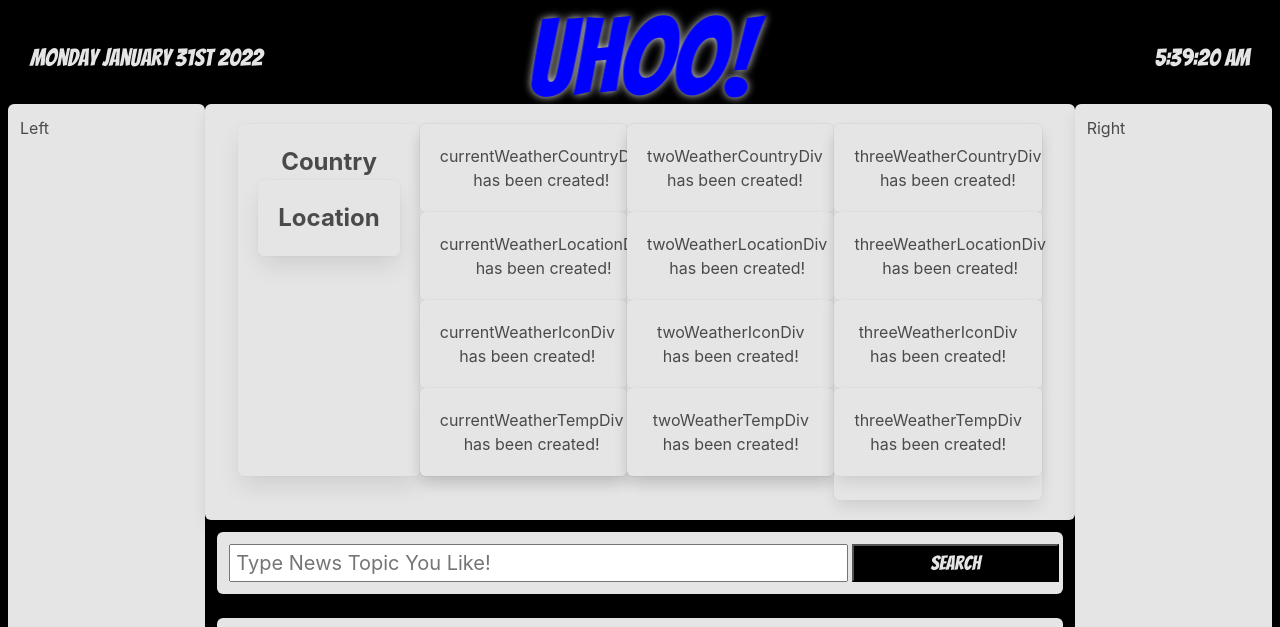
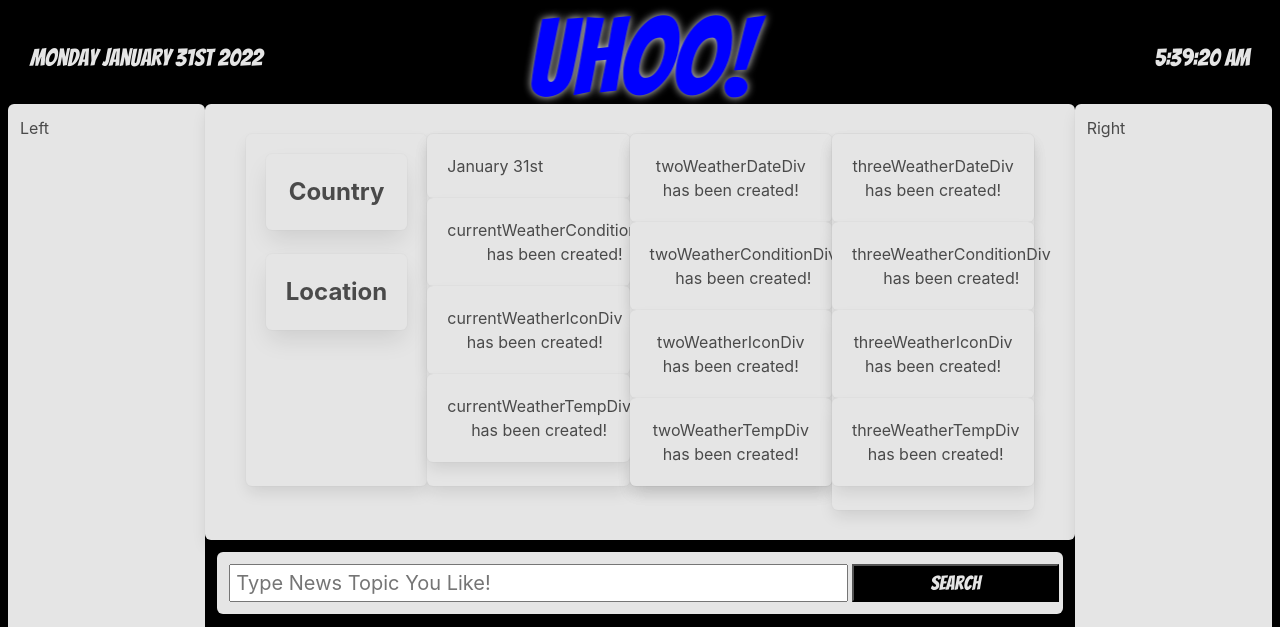
Before and after one commit to KCaseyChamberlain/central-overload, a plain HTML site: page index.html in a window 1280 px wide. Shown: the top 627 px of the page. Drawn offline with nearby package versions, Linux system fonts and the light colour scheme; no server answers.

Commit message:
country, location, and current weather displays in html

```diff
--- a/assets/css/casey.css
+++ b/assets/css/casey.css
@@ -12,3 +12,7 @@ font-size: x-large;
     font-weight: bold;
     font-size: x-large;
     }
+
+#weather-block{
+    padding: 30px;
+}
--- a/assets/js/casey.js
+++ b/assets/js/casey.js
@@ -4,17 +4,24 @@ center.appendChild(weatherBlock);
 weatherBlock.id = 'weather-block';
 weatherBlock.className = 'box columns';
 
-// WEATHER BLOCK TITLE
+// WEATHER BLOCK COUNTRY
+const locationCol = document.createElement('div');
+locationCol.id = 'weather-location-col'
+locationCol.className = 'box';
+weatherBlock.appendChild(locationCol)
+
+
+
 const weatherBlockCountry = document.createElement('div');
 weatherBlockCountry.id = 'weather-block-country'
 weatherBlockCountry.className = 'box';
-weatherBlock.appendChild(weatherBlockCountry)
+locationCol.appendChild(weatherBlockCountry)
 weatherBlockCountry.textContent="Country"
 
 const weatherBlockLocation = document.createElement('div');
 weatherBlockLocation.id = 'weather-block-location'
 weatherBlockLocation.className = 'box';
-weatherBlockCountry.appendChild(weatherBlockLocation)
+locationCol.appendChild(weatherBlockLocation)
 weatherBlockLocation.textContent="Location"
 
 
@@ -27,17 +34,17 @@ currentWeatherCol.id = "current-weather-col";
 currentWeatherCol.className = 'box column is-3 is-centered';
 // currentWeatherCol.textContent = "currentWeatherCol has been created!";
 
-const currentWeatherCountryDiv = document.createElement('div');
-currentWeatherCol.appendChild(currentWeatherCountryDiv);
-currentWeatherCountryDiv.id = "current-weather-country-div";
-currentWeatherCountryDiv.className = 'box  columns is-3';
-currentWeatherCountryDiv.textContent = "currentWeatherCountryDiv has been created!";
+const currentWeatherDateDiv = document.createElement('div');
+currentWeatherCol.appendChild(currentWeatherDateDiv);
+currentWeatherDateDiv.id = "current-weather-date-div";
+currentWeatherDateDiv.className = 'box  columns is-3';
+currentWeatherDateDiv.textContent = "currentWeatherDateDiv has been created!";
 
-const currentWeatherLocationDiv = document.createElement('div');
-currentWeatherCol.appendChild(currentWeatherLocationDiv);
-currentWeatherLocationDiv.id = "current-weather-location-div";
-currentWeatherLocationDiv.className = 'box  columns is-3';
-currentWeatherLocationDiv.textContent = "currentWeatherLocationDiv has been created!";
+const currentWeatherConditionDiv = document.createElement('div');
+currentWeatherCol.appendChild(currentWeatherConditionDiv);
+currentWeatherConditionDiv.id = "current-weather-condition-div";
+currentWeatherConditionDiv.className = 'box  columns is-3';
+currentWeatherConditionDiv.textContent = "currentWeatherConditionDiv has been created!";
 
 const currentWeatherIconDiv = document.createElement('div');
 currentWeatherCol.appendChild(currentWeatherIconDiv);
@@ -66,17 +73,17 @@ twoWeatherCol.id = "two-weather-col";
 twoWeatherCol.className = 'box column is-3 is-centered';
 // currentWeatherCol.textContent = "currentWeatherCol has been created!";
 
-const twoWeatherCountryDiv = document.createElement('div');
-twoWeatherCol.appendChild(twoWeatherCountryDiv);
-twoWeatherCountryDiv.id = "two-weather-country-div";
-twoWeatherCountryDiv.className = 'box  columns is-3';
-twoWeatherCountryDiv.textContent = "twoWeatherCountryDiv has been created!";
+const twoWeatherDateDiv = document.createElement('div');
+twoWeatherCol.appendChild(twoWeatherDateDiv);
+twoWeatherDateDiv.id = "two-weather-date-div";
+twoWeatherDateDiv.className = 'box  columns is-3';
+twoWeatherDateDiv.textContent = "twoWeatherDateDiv has been created!";
 
-const twoWeatherLocationDiv = document.createElement('div');
-twoWeatherCol.appendChild(twoWeatherLocationDiv);
-twoWeatherLocationDiv.id = "two-weather-location-div";
-twoWeatherLocationDiv.className = 'box  columns is-3';
-twoWeatherLocationDiv.textContent = "twoWeatherLocationDiv has been created!";
+const twoWeatherConditionDiv = document.createElement('div');
+twoWeatherCol.appendChild(twoWeatherConditionDiv);
+twoWeatherConditionDiv.id = "two-weather-condition-div";
+twoWeatherConditionDiv.className = 'box  columns is-3';
+twoWeatherConditionDiv.textContent = "twoWeatherConditionDiv has been created!";
 
 const twoWeatherIconDiv = document.createElement('div');
 twoWeatherCol.appendChild(twoWeatherIconDiv);
@@ -106,17 +113,17 @@ threeWeatherCol.id = "three-weather-col";
 threeWeatherCol.className = 'box column is-3 is-centered';
 // currentWeatherCol.textContent = "currentWeatherCol has been created!";
 
-const threeWeatherCountryDiv = document.createElement('div');
-threeWeatherCol.appendChild(threeWeatherCountryDiv);
-threeWeatherCountryDiv.id = "three-weather-country-div";
-threeWeatherCountryDiv.className = 'box  columns is-3';
-threeWeatherCountryDiv.textContent = "threeWeatherCountryDiv has been created!";
+const threeWeatherDateDiv = document.createElement('div');
+threeWeatherCol.appendChild(threeWeatherDateDiv);
+threeWeatherDateDiv.id = "three-weather-date-div";
+threeWeatherDateDiv.className = 'box  columns is-3';
+threeWeatherDateDiv.textContent = "threeWeatherDateDiv has been created!";
 
-const threeWeatherLocationDiv = document.createElement('div');
-threeWeatherCol.appendChild(threeWeatherLocationDiv);
-threeWeatherLocationDiv.id = "three-weather-location-div";
-threeWeatherLocationDiv.className = 'box  columns is-3';
-threeWeatherLocationDiv.textContent = "threeWeatherLocationDiv has been created!";
+const threeWeatherConditionDiv = document.createElement('div');
+threeWeatherCol.appendChild(threeWeatherConditionDiv);
+threeWeatherConditionDiv.id = "three-weather-condition-div";
+threeWeatherConditionDiv.className = 'box  columns is-3';
+threeWeatherConditionDiv.textContent = "threeWeatherConditionDiv has been created!";
 
 const threeWeatherIconDiv = document.createElement('div');
 threeWeatherCol.appendChild(threeWeatherIconDiv);
@@ -147,8 +154,34 @@ threeWeatherTempDiv.textContent = "threeWeatherTempDiv has been created!";
     console.log(data);
     console.log(data.location.country);
     console.log(data.location.name);
+
+    var currentCountry = data.location.country
+    getCountry(currentCountry)
+    var currentLocation = data.location.name
+    getLocation(currentLocation)
+
+    // CURRENT WEATHER INFO
+    console.log(data.current.condition.text)
     console.log(data.current.condition.icon)
     console.log(data.current.temp_f);
+
+    var currentCondition = data.current.condition.text
+    getCurrentCondition(currentCondition)
+    var currentIcon = data.current.condition.icon
+    getCurrentIcon(currentIcon)
+    var currentTemp = data.current.temp_f
+    getCurrentTemp(currentTemp)
+
+
+    // TOMORROW'S WEATHER INFO
+    console.log(data.forecast.forecastday[1].day.condition.text)
+    console.log(data.forecast.forecastday[1].day.condition.icon)
+    console.log(data.forecast.forecastday[1].day.avgtemp_f);
+
+    // TWO DAYS OUT WEATHER INFO
+    console.log(data.forecast.forecastday[2].day.condition.text)
+    console.log(data.forecast.forecastday[2].day.condition.icon)
+    console.log(data.forecast.forecastday[2].day.avgtemp_f);
 
     // var weatherCountry = data.location.country
     // var weatherLocation = data.location.name
@@ -165,4 +198,78 @@ threeWeatherTempDiv.textContent = "threeWeatherTempDiv has been created!";
 };
 
 // Weather section ends here.
+
+
+
+
+
+
+
+
+// DISPLAYS LOCATION
+var getCountry = function (currentCountry){
+  var country = document.querySelector("#weather-block-country");
+  $(country).empty();
+  $(country).append(currentCountry);
+}
+
+var getLocation = function (currentLocation){
+  var location = document.querySelector("#weather-block-location");
+  $(location).empty();
+  $(location).append(currentLocation);
+}
+
+
+// DISPLAYS CURRENT DIVS INFO
+var currentTime = function () {
+  timeEL = document.querySelector('#current-weather-date-div')
+  timeEL.innerHTML = moment().format('MMMM Do');
+}
+setInterval(currentTime, 1000);
+
+
+var getCurrentCondition = function (currentCondition){
+  var condition = document.querySelector("#current-weather-condition-div");
+  $(condition).empty();
+  $(condition).append(currentCondition);
+}
+
+
+var getCurrentIcon = function (currentIcon){
+  var icon = document.querySelector("#current-weather-icon-div");
+  $(icon).empty();
+  $(icon).append(currentIcon);
+}
+
+var getCurrentTemp = function (currentTemp){
+  var temp = document.querySelector("#current-weather-temp-div");
+  $(temp).empty();
+  $(temp).append(currentTemp + " F");
+}
+
+
+
+
+
+
+
+
+
+
+
+
+
+
+
+
+
+
+
+
+
+
+
+
+
+
 getWeather()
```
